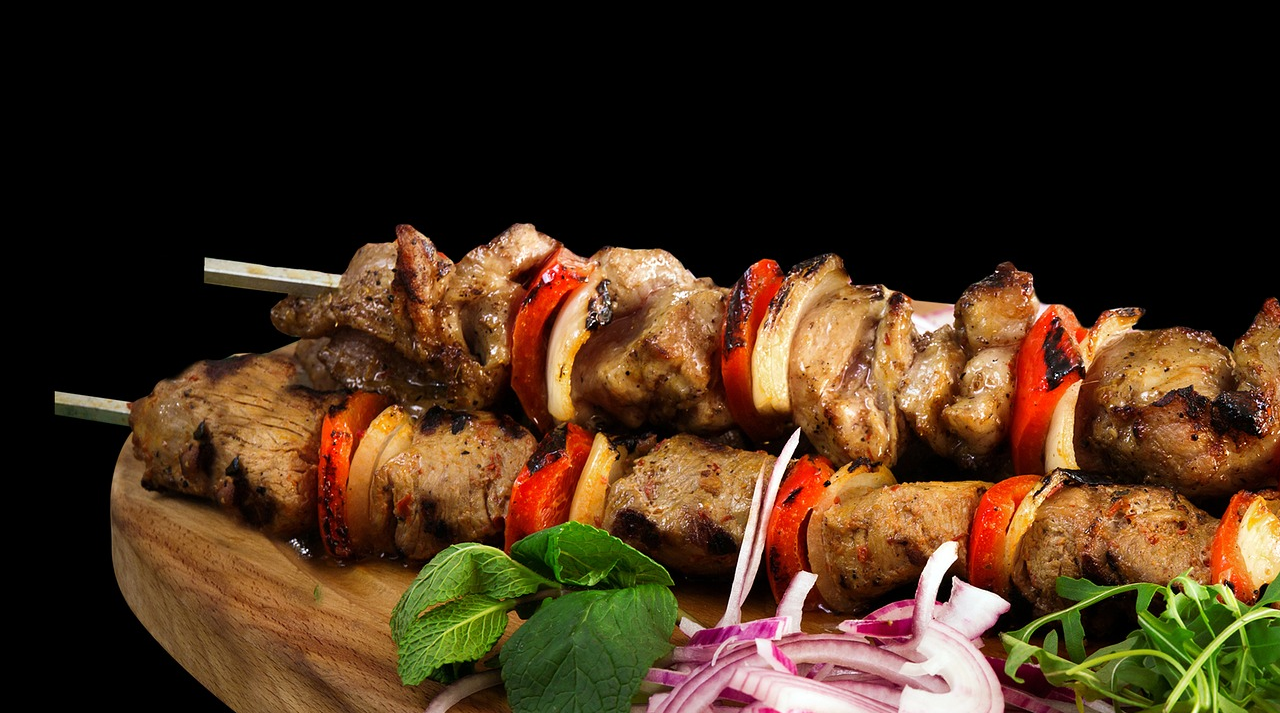
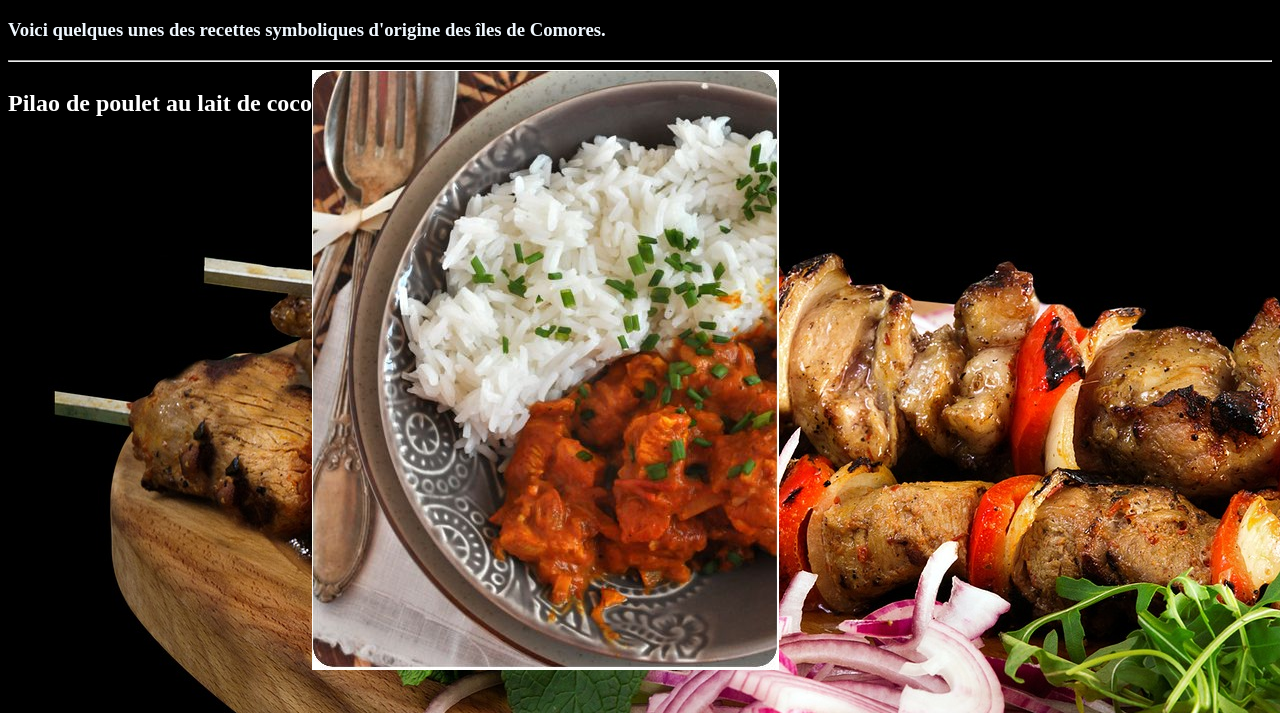
Before and after one commit to Dana163/restaurant, a plain HTML site: page propos.html in a window 1280 px wide. Shown: the part 87-800 px from the top of the page. Drawn offline with Linux system fonts and the light colour scheme.

Commit message:
MAJ 0.9 ( add img on propos.html and css  )

```diff
--- a/css/propos.css
+++ b/css/propos.css
@@ -23,3 +23,11 @@ li{
     margin: 0 auto;
     font-family: 'Courier New', Courier, monospace;
  }
+
+ #description{
+    color: aliceblue;
+}
+
+h2{
+    color: white;
+}
--- a/propos.html
+++ b/propos.html
@@ -21,5 +21,11 @@
          </nav>
         </header>
         <h1>Chez Youssouf</h1>
+        <h3 id="description">Voici quelques unes des recettes symboliques d'origine des îles de Comores.</h3>
+        <hr>
+        <h2 style="float:left ;">Pilao de poulet au lait de coco</h2>
+        <a href="http://cookingmilie.over-blog.com/2020/01/pilao-de-poulet-au-lait-de-coco-comores.html">
+        <img src="imgs/riz_poulet.jpg" alt="riz poulet" class="recette_riz" title="Pilao de poulet au lait de coco" />
+</a>
 </body>
 </html>
```
Also changed, not shown: imgs/riz_poulet.jpg (added).
